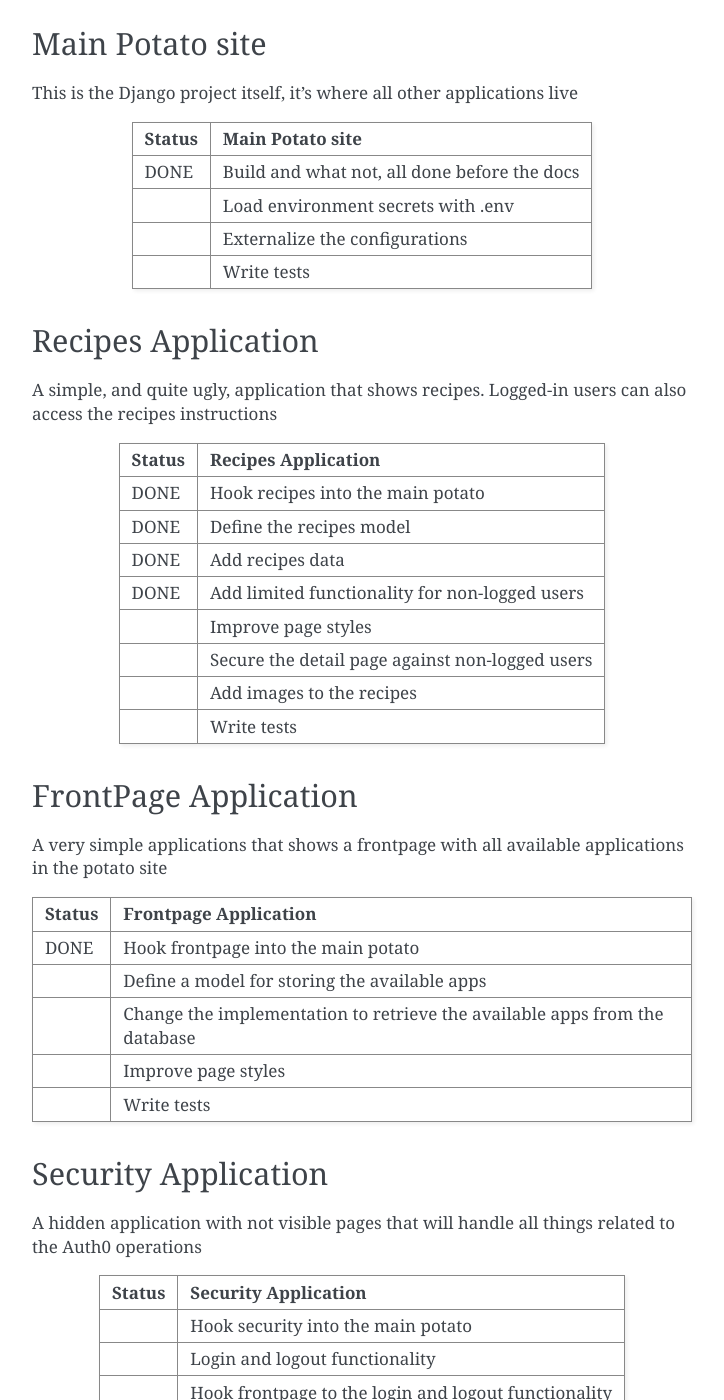
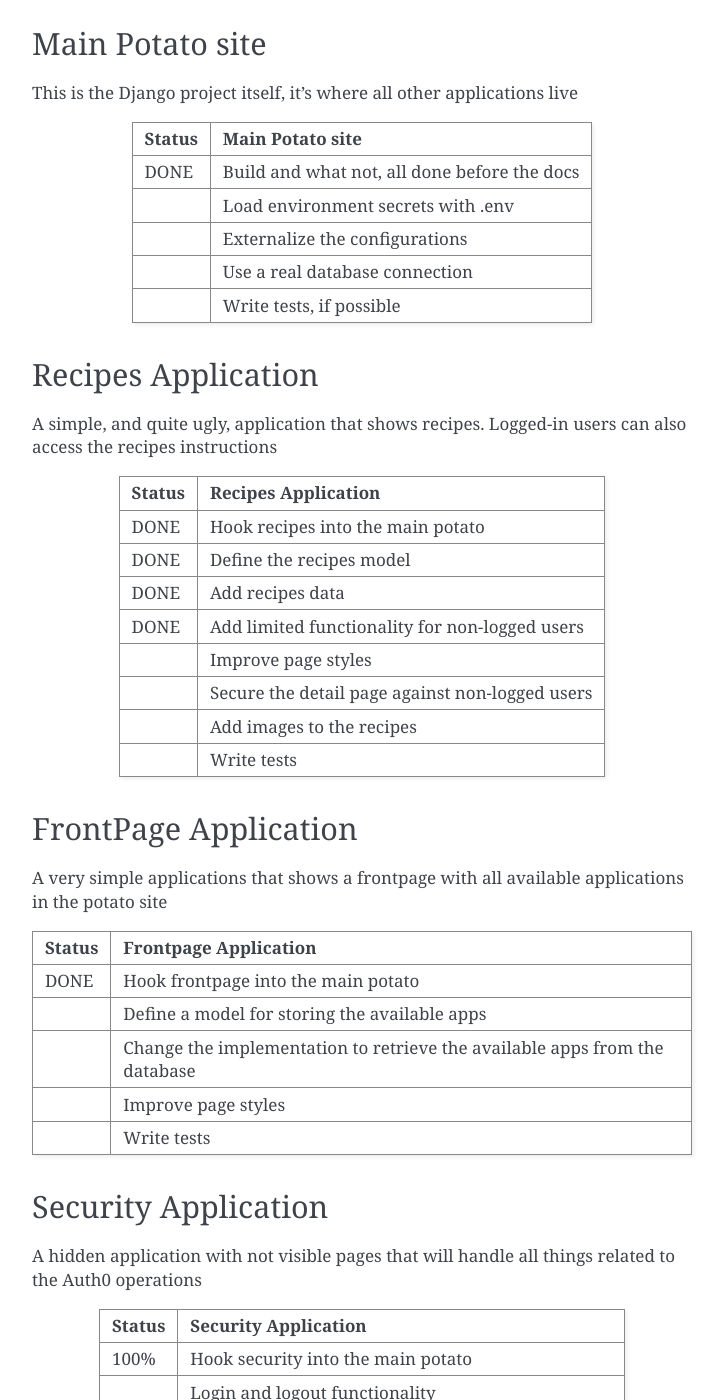
Before and after one commit to fabi1816/super-duper-potato, a Sphinx documentation site: the page built from docs/source/roadmap.rst, in a window 1280 px wide and 1400 px high, scrolled down 517 px. Shown: the whole window, without its empty margins (388-1112 px from the left). Built offline with Sphinx 7.4.7, drawn with Linux system fonts in a browser that asks for light colours; some of the changed text lies outside the part shown.

Commit message:
Updated the roadmap

```diff
--- a/docs/source/roadmap.rst
+++ b/docs/source/roadmap.rst
@@ -42,7 +42,9 @@
 +--------+----------------------------------------------+
 |        | Externalize the configurations               |
 +--------+----------------------------------------------+
-|        | Write tests                                  |
+|        | Use a real database connection               |
++--------+----------------------------------------------+
+|        | Write tests, if possible                     |
 +--------+----------------------------------------------+
 
 
@@ -105,7 +107,7 @@
 +--------+------------------------------------------------------+
 | Status | Security Application                                 |
 +========+======================================================+
-|        | Hook security into the main potato                   |
+|   100% | Hook security into the main potato                   |
 +--------+------------------------------------------------------+
 |        | Login and logout functionality                       |
 +--------+------------------------------------------------------+
@@ -170,6 +172,8 @@
 +========+=================================================+
 |        | Setup Azure account                             |
 +--------+-------------------------------------------------+
+|        | Setup Azure database instance                   |
++--------+-------------------------------------------------+
 |        | Setup Azure EC2 instance (or equivalent)        |
 +--------+-------------------------------------------------+
 |        | Setup security consideration                    |
```
